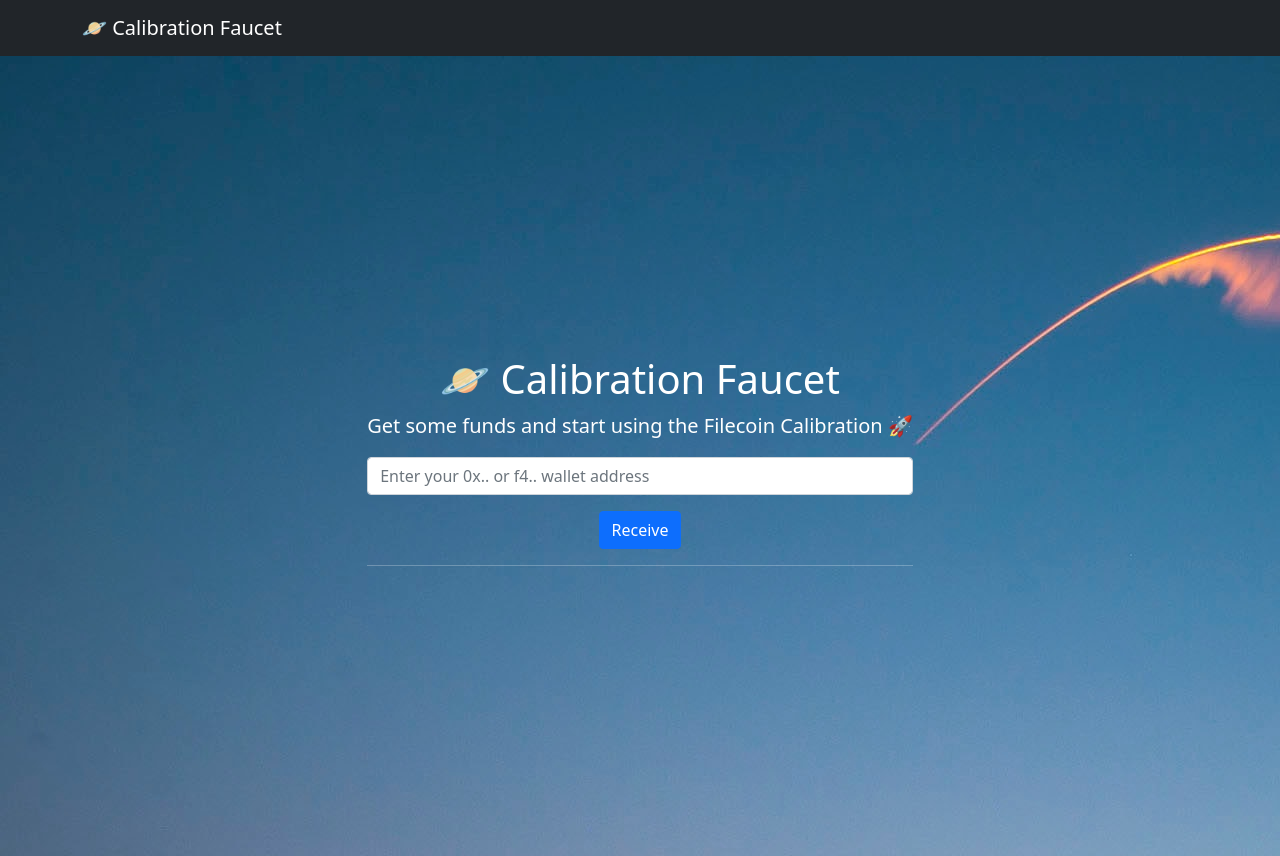
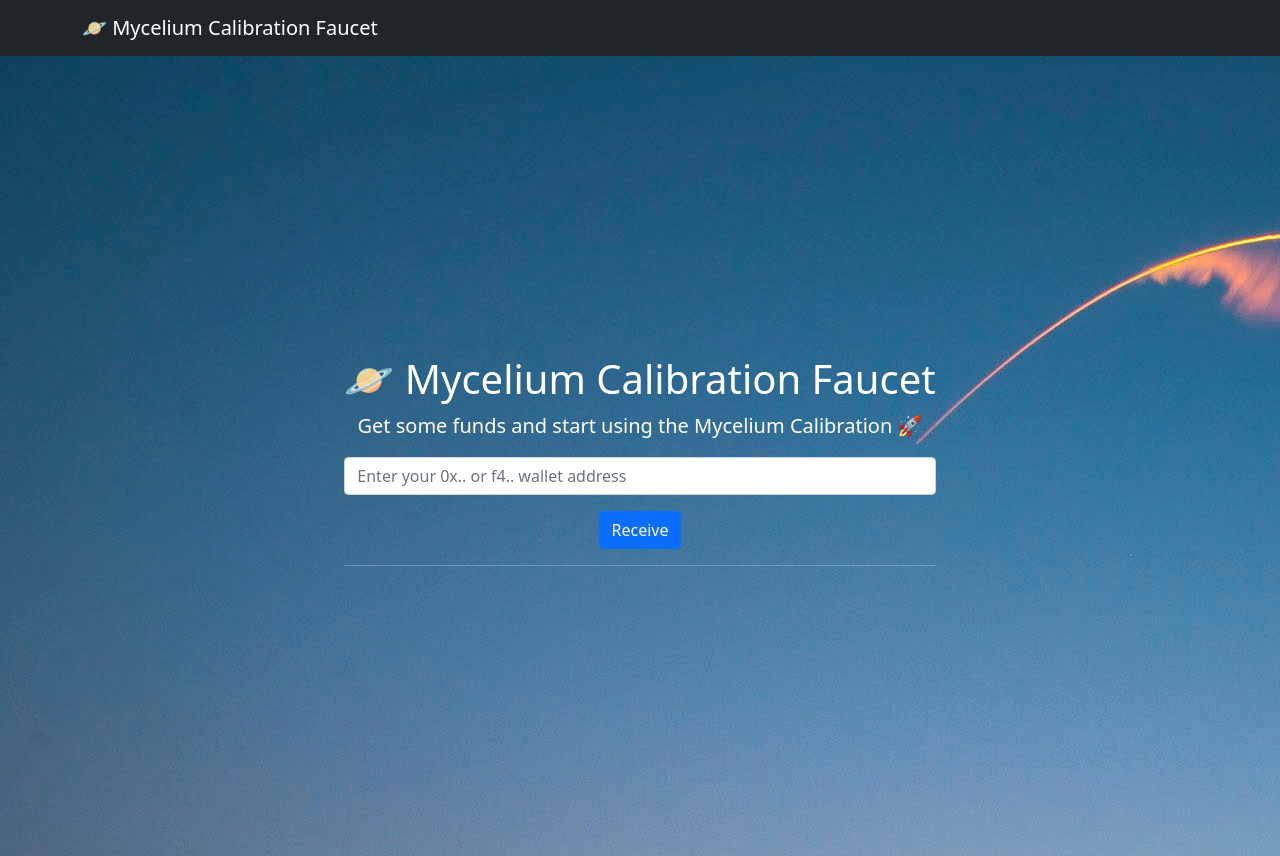
Before and after one commit to consensus-shipyard/mycelium, a plain HTML site: page faucet/static/index.html in a window 1280 px wide. Drawn offline with nearby package versions, Linux system fonts and the light colour scheme.

Commit message:
Rebrand: Calibration -> Mycelium Calibration

```diff
--- a/faucet/static/index.html
+++ b/faucet/static/index.html
@@ -17,7 +17,7 @@
         <!-- Responsive navbar-->
         <nav class="navbar navbar-expand-lg navbar-dark bg-dark">
             <div class="container">
-                <a class="navbar-brand" href="#">🪐 Calibration Faucet</a>
+                <a class="navbar-brand" href="#">🪐 Mycelium Calibration Faucet</a>
                 <button class="navbar-toggler" type="button" data-bs-toggle="collapse" data-bs-target="#navbarSupportedContent" aria-controls="navbarSupportedContent" aria-expanded="false" aria-label="Toggle navigation"><span class="navbar-toggler-icon"></span></button>
                 <div class="collapse navbar-collapse" id="navbarSupportedContent">
                     <!-- <ul class="navbar-nav ms-auto mb-2 mb-lg-0">
@@ -40,8 +40,8 @@
         <div class="container">
             <div class ="center-screen">
                 <div class="text-center align-center mt-5">
-                    <h1>🪐 Calibration Faucet</h1>
-                    <p class="lead">Get some funds and start using the Filecoin Calibration 🚀</p>
+                    <h1>🪐 Mycelium Calibration Faucet</h1>
+                    <p class="lead">Get some funds and start using the Mycelium Calibration 🚀</p>
                     <div>
                         <form id="faucet" action="">
                             <div class="form-group">
--- a/faucet/static/js/scripts.js
+++ b/faucet/static/js/scripts.js
@@ -34,7 +34,7 @@ $(() => {
 
 function successAlert() {
     $('#result-msg').html(`<div class="alert alert-success" role="alert">
-  Congratulations! Your Calibration funds are on their way! 👾
+  Congratulations! Your Mycelium Calibration funds are on their way! 👾
   </div>`);
 }
 
```
Also changed, not shown: 2 other files.
